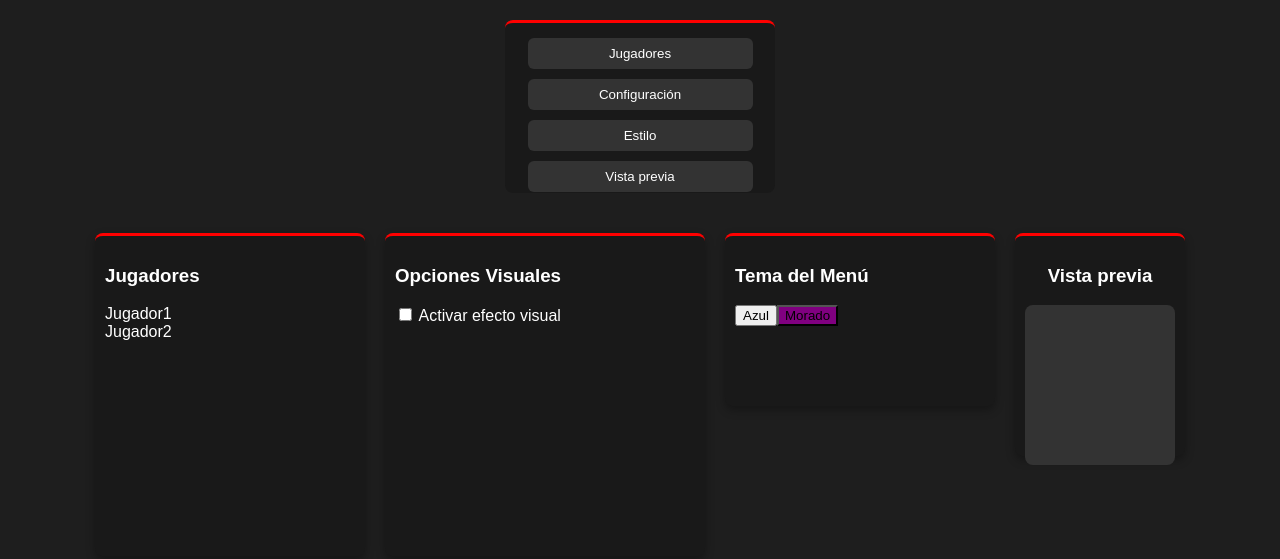
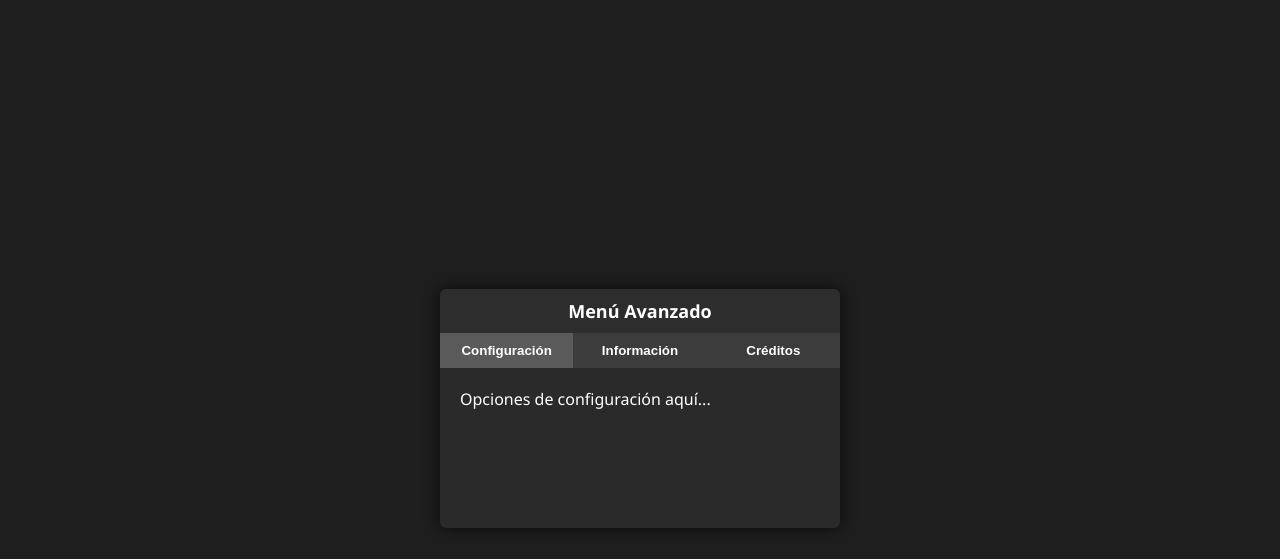
Before and after one commit to printhelloworldasdas/Xd, a plain HTML site: page index.html in a window 1280 px wide. Drawn offline with Linux system fonts and the light colour scheme.

Commit message:
Update index.html

```diff
--- a/index.html
+++ b/index.html
@@ -1,41 +1,96 @@
 <!DOCTYPE html>
 <html lang="es">
 <head>
-<meta charset="UTF-8">
-<meta name="viewport" content="width=device-width, initial-scale=1.0">
-<title>Menú Horizontal</title>
+<meta charset="UTF-8" />
+<meta name="viewport" content="width=device-width, initial-scale=1" />
+<title>Preview Menú Avanzado Roblox</title>
 <style>
-    body { background: #1e1e1e; color: white; font-family: Arial, sans-serif; margin: 0; }
-    .control-panel { background: #191919; width: 250px; height: 150px; margin: 20px auto; padding: 10px; border-top: 3px solid red; text-align: center; border-radius: 8px; }
-    .control-panel button { width: 90%; margin: 5px 0; padding: 8px; background: #333; color: white; border: none; cursor: pointer; border-radius: 6px; transition: background 0.3s; }
-    .control-panel button:hover { background: #444; }
-    .menu-container { display: flex; gap: 20px; padding: 20px; justify-content: center; flex-wrap: nowrap; }
-    .frame { background: #191919; padding: 10px; border-radius: 8px; border-top: 3px solid red; min-width: 150px; box-shadow: 0 4px 10px rgba(0,0,0,0.3); }
-    .player-list { width: 250px; height: 300px; overflow-y: auto; }
-    .config { width: 300px; height: 300px; }
-    .style-frame { width: 250px; height: 150px; }
-    .preview-frame { width: 150px; height: 200px; text-align: center; }
-    .preview-box { background: #333; width: 100%; height: calc(100% - 40px); margin-top: 5px; border-radius: 8px; }
+  body {
+    background-color: #1e1e1e;
+    color: white;
+    font-family: "Segoe UI", Tahoma, Geneva, Verdana, sans-serif;
+    display: flex;
+    justify-content: center;
+    align-items: center;
+    height: 100vh;
+  }
+  #menu {
+    width: 400px;
+    background-color: #1a1a1a;
+    border-radius: 6px;
+    box-shadow: 0 0 15px #000000aa;
+  }
+  #menu header {
+    background-color: #2d2d2d;
+    padding: 10px;
+    font-weight: bold;
+    font-size: 18px;
+    text-align: center;
+    border-radius: 6px 6px 0 0;
+  }
+  #tabs {
+    display: flex;
+    background-color: #141414;
+  }
+  #tabs button {
+    flex: 1;
+    background: #3c3c3c;
+    border: none;
+    color: white;
+    padding: 10px 0;
+    cursor: pointer;
+    font-weight: 600;
+    transition: background-color 0.3s ease;
+  }
+  #tabs button.active {
+    background-color: #5a5a5a;
+  }
+  #content {
+    padding: 20px;
+    background-color: #2a2a2a;
+    min-height: 120px;
+    border-radius: 0 0 6px 6px;
+  }
 </style>
-<script>
-function toggle(id){
-    const el = document.getElementById(id);
-    el.style.display = el.style.display === 'none' ? 'block' : 'none';
-}
-</script>
 </head>
 <body>
-    <div class="control-panel">
-        <button onclick="toggle('players')">Jugadores</button>
-        <button onclick="toggle('config')">Configuración</button>
-        <button onclick="toggle('style')">Estilo</button>
-        <button onclick="toggle('preview')">Vista previa</button>
+  <div id="menu">
+    <header>Menú Avanzado</header>
+    <div id="tabs">
+      <button data-tab="settings" class="active">Configuración</button>
+      <button data-tab="info">Información</button>
+      <button data-tab="credits">Créditos</button>
     </div>
-    <div class="menu-container">
-        <div class="frame player-list" id="players"><h3>Jugadores</h3><div>Jugador1</div><div>Jugador2</div></div>
-        <div class="frame config" id="config"><h3>Opciones Visuales</h3><input type="checkbox"> Activar efecto visual</div>
-        <div class="frame style-frame" id="style"><h3>Tema del Menú</h3><button>Azul</button><button style="background: purple;">Morado</button></div>
-        <div class="frame preview-frame" id="preview"><h3>Vista previa</h3><div class="preview-box"></div></div>
+    <div id="content">
+      <div data-content="settings">
+        Opciones de configuración aquí...
+      </div>
+      <div data-content="info" style="display:none;">
+        Información del juego y del jugador.
+      </div>
+      <div data-content="credits" style="display:none;">
+        Creado por TuNombre - 2025
+      </div>
     </div>
+  </div>
+
+<script>
+  const tabs = document.querySelectorAll("#tabs button");
+  const contents = document.querySelectorAll("#content > div");
+
+  tabs.forEach(tab => {
+    tab.addEventListener("click", () => {
+      // Quitar active a todos
+      tabs.forEach(b => b.classList.remove("active"));
+      // Mostrar solo contenido de pestaña
+      contents.forEach(c => c.style.display = "none");
+
+      // Activar seleccionado
+      tab.classList.add("active");
+      const id = tab.getAttribute("data-tab");
+      document.querySelector(`[data-content="${id}"]`).style.display = "block";
+    });
+  });
+</script>
 </body>
 </html>
```
